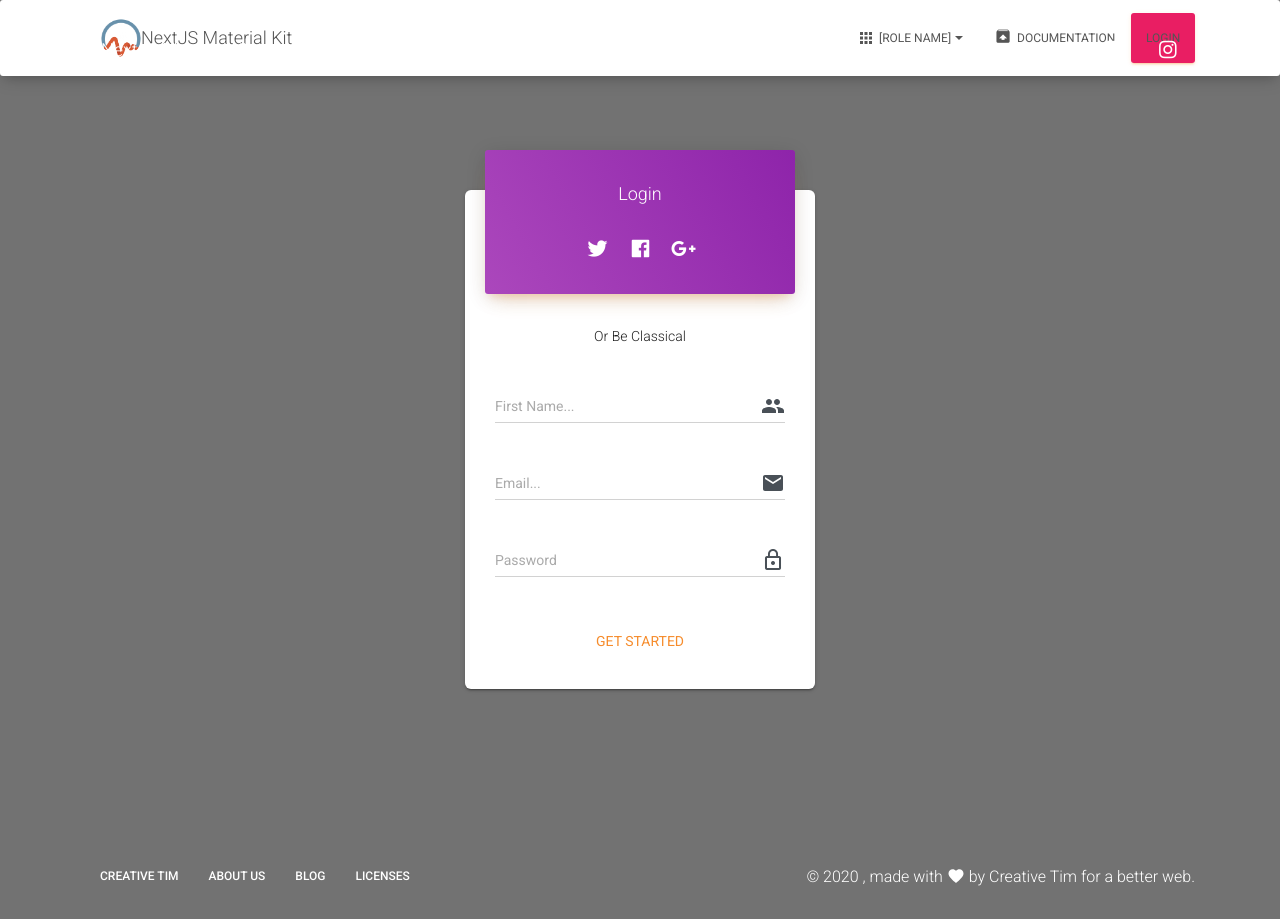
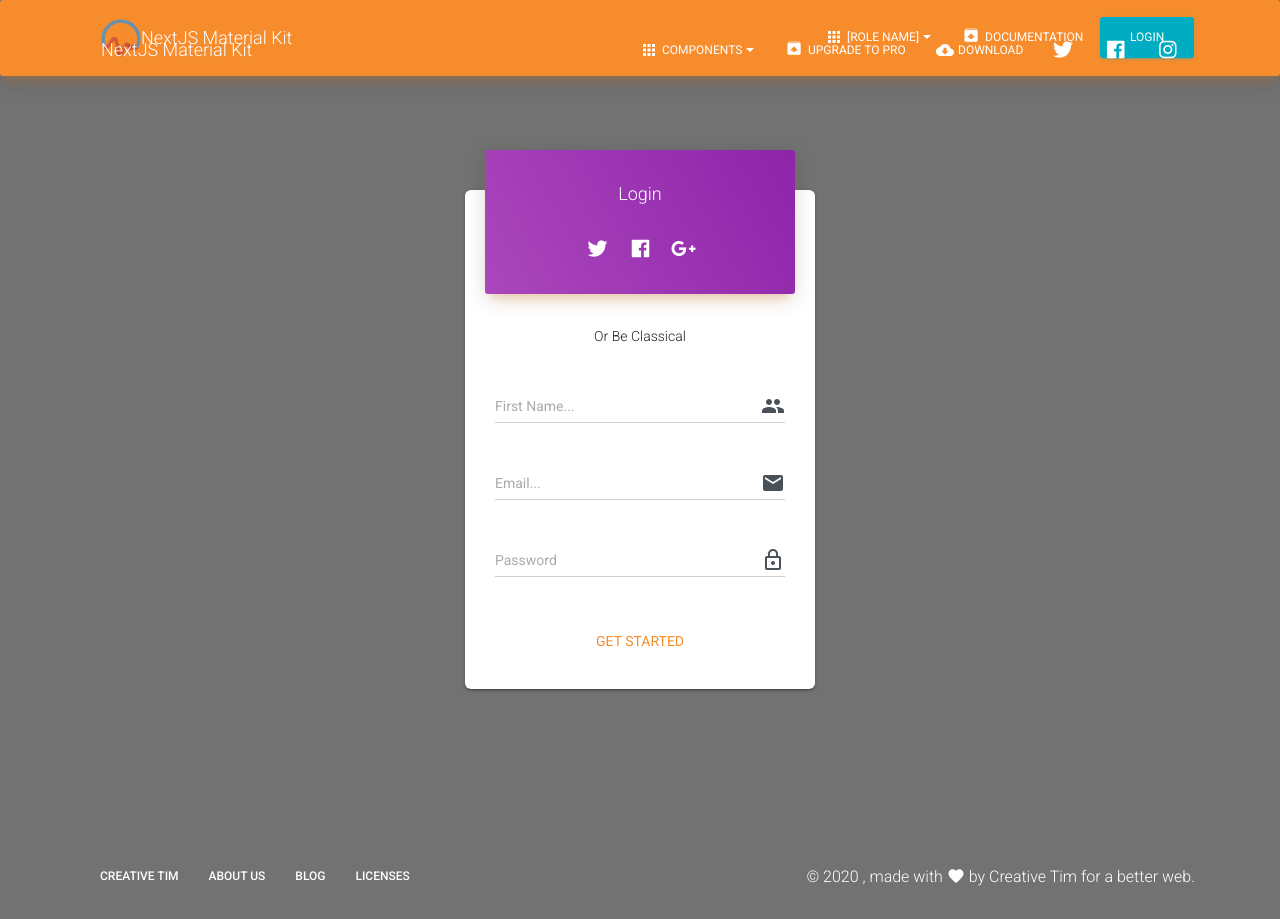
Before and after one commit to uwasystemhealth/IndEAA, a Next.js app in the folder client/: page /login in a window 1280 px wide. Built offline with nearby package versions, Linux system fonts and the light colour scheme.

Commit message:
navbar external link

```diff
--- a/client/components/Layout/HeaderLinks.js
+++ b/client/components/Layout/HeaderLinks.js
@@ -54,6 +54,7 @@ export default function HeaderLinks(props) {
                     href="https://indeaa-docs.systemhealthlab.com/"
                     color="transparent"
                     target="_blank"
+                    external={true}
                     className={classes.navLink}
                 >
                     <Icon className={classes.icons}>unarchive</Icon> Documentation
@@ -67,10 +68,9 @@ export default function HeaderLinks(props) {
                     classes={{ tooltip: classes.tooltip }}
                 >
                     <Button
-                        color="rose"
+                        color="info"
                         href="/login"
                         target="_blank"
-                        className={classes.navLink}
                     >
                         Login
                     </Button>
--- a/client/components/Layout/Navbar.js
+++ b/client/components/Layout/Navbar.js
@@ -15,15 +15,15 @@ const Navbar = () => {
 
     return (
         <Header
-            color="white"
+            color="primary"
             brand="NextJS Material Kit"
             brandImage={<img id='logo' src='/img/logos/SHL.png' alt='logo' className={classes.img} />}
             rightLinks={<HeaderLinks />}
             fixed
-            changeColorOnScroll={{
-                height: 400,
-                color: "primary"
-            }}
+            // changeColorOnScroll={{
+            //     height: 400,
+            //     color: "primary"
+            // }}
         />
     )
 }
```
Also changed, not shown: client/components/MaterialKit/CustomButtons/Button.js (+4 -4 lines).
